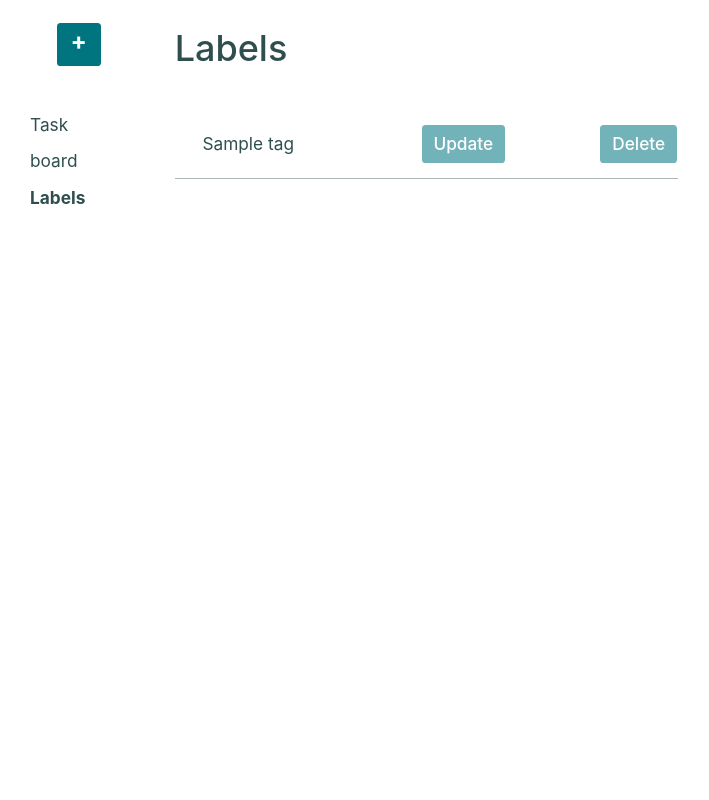
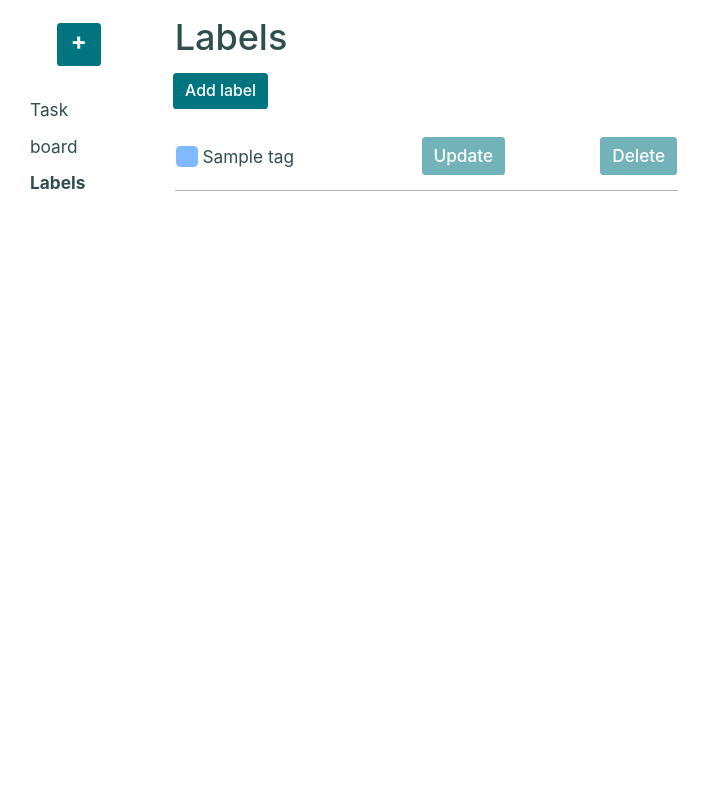
Before and after one commit to CrazyHilly/taskboard, a Django app: page /tags/ in a window 1280 px wide. Shown: the whole page, without its empty margins (0-709 px from the left). Run offline with Django 5.2, Linux system fonts and the light colour scheme; tables that the repository leaves empty hold one stand-in row (values such as "Sample post").

Commit message:
Update styles

```diff
--- a/static/css/styles.css
+++ b/static/css/styles.css
@@ -1,10 +1,8 @@
 :root {
-    --primary-color: darkslategray;
-    --primary-shadow-color: rgba(47, 79, 79, 0.548);
-    --secondary-color: rgba(47, 79, 79, 0.4);
-    --secondary-shadow-color: rgba(47, 79, 79, 0.3);
-    --button-color: rgb(0, 117, 128);
-    --button-shadow-color: rgba(0, 130, 150, 0.4);
+  --primary-color: rgb(0, 117, 128);
+  --primary-shadow-color: rgba(0, 130, 150, 0.4);
+  --secondary-color: darkslategray;
+  --secondary-shadow-color: rgba(47, 79, 79, 0.4);
 
   --critical: rgb(207, 2, 2);
   --critical-shadow: rgba(255, 0, 43, 0.07);
@@ -17,13 +15,16 @@
 
   --new: rgba(0, 140, 255, 0.5);
   --active: rgba(0, 128, 0, 0.5);
-
-    --yellow: rgba(255, 255, 0, 0.497);
 }
 
 ::selection {
-  background-color: var(--secondary-shadow-color);
+  background-color: var(--primary-shadow-color);
   color: var(--primary-color);
+}
+
+select option:hover {
+  background-color: var(--primary-color);
+  color: white;
 }
 
 html {
@@ -32,8 +33,16 @@ html {
 
 body, a, a:hover {
   margin-top: 10px;
-    color: var(--primary-color);
+  color: var(--secondary-color);
   text-decoration: none;
+}
+
+.heading {
+  margin: 17px 0 40px 23px;
+}
+
+.content {
+  margin-left: 23px;
 }
 
 .font-size-09 {
@@ -335,7 +316,7 @@ li .shield-icon {
 }
 
 .task-detail-heading {
-  margin: 6px 0 0;
+  margin: 6px 0 0 23px;
 }
 
 .task-detail-table {
@@ -414,45 +395,56 @@ li .shield-icon {
 }
 
 .completed-status {
-  background-color: var(--secondary-color);
+  background-color: var(--secondary-shadow-color);
 }
 
-.tag, .tag:not(:disabled):not(.disabled), tag:focus {
+.tag, .tag:not(:disabled):not(.disabled), .tag:focus {
   padding: 1pt 3pt 1pt 3pt;
   margin: 3pt 4pt 0 0;
-  color: var(--primary-color);
   font-weight: 400;
-  cursor: text;
+  cursor: inherit;
   border: none;
-  user-select: none;
+  user-select: initial;
 }
 
-.holiday-tag {
+.tag-blue {
   background-color: rgba(0, 115, 255, 0.5);
 }
 
-.school-tag {
+.tag-brown {
+  background-color: rgba(93, 39, 8, 0.7);
+}
+
+.tag-gray {
+  background-color: rgba(153, 152, 152, 0.5);
+}
+
+.tag-green {
+  background-color: rgba(85, 223, 85, 0.5);
+}
+
+.tag-pink {
+  background-color: rgba(233, 89, 218, 0.5);
+}
+
+.tag-olive {
+  background-color: rgba(128, 128, 0, 0.5);
+}
+
+.tag-orange {
   background-color: rgba(255, 166, 0, 0.5);
 }
 
-.home-tag {
-  background-color: rgba(85, 223, 85, 0.5);
+.tag-purple {
+  background-color: rgba(128, 0, 128, 0.5);
 }
 
-.shop-tag {
-  background-color: rgba(153, 152, 152, 0.5);
-}
-
-.work-tag {
+.tag-red {
   background-color: rgba(239, 73, 73, 0.5);
 }
 
-.appointment-tag {
+.tag-yellow {
   background-color: rgba(255, 255, 0, 0.5);
-}
-
-.children-tag {
-  background-color: rgba(233, 89, 218, 0.5);
 }
 
 .product-image-detail {
@@ -463,38 +455,33 @@ li .shield-icon {
   display: block;
 }
 
-.tag-heading {
-    margin: 17px 0 40px 23px;
-}
-
 .tag-table {
-  margin-left: 23px;
   font-size: 1.2em;
   padding: 5px;
   line-height: 1.8em;
 }
 
 .tag-row {
-  border-bottom: 1px solid var(--secondary-color);
+  border-bottom: 1px solid var(--secondary-shadow-color);
   padding: 5px 5px 5px 5px;
 }
 
 .tag-button {
   color: white;
   font-size: 1em;
-  background-color: var(--button-color);
+  background-color: var(--primary-color);
   opacity: 0.55;
 }
 
 .tag-button:hover, .tag-button:focus {
   color: white;
-  background-color: var(--button-color);
+  background-color: var(--primary-color);
   opacity: 0.75;
 }
 
 .tag-button:active {
   color: white;
-  background-color: var(--button-color);
+  background-color: var(--primary-color);
   opacity: 1;
 }
 
--- a/templates/board/tag_list.html
+++ b/templates/board/tag_list.html
@@ -1,15 +1,21 @@
 {% extends "base.html" %}
 
 {% block content %}
-    <h1 class="tag-heading">
+    <h1 class="task-detail-heading">
         Labels
     </h1>
 
-    <table class="col-6 tag-table">
+    <div class="ml-4">
+        <a href="{% url "board:tag-create" %}" class="btn button">
+            Add label
+        </a>
+    </div>
+
+    <table class="col-6 tag-table content">
         {% for tag in tag_list %}
             <tr class="tag-row">
                 <td>
-                    <span class="empty {{ tag.name }}-tag">
+                    <span class="empty tag-{{ tag.color }}">
                         W
                     </span>
                     &nbsp;{{ tag }}
--- a/templates/board/task_detail.html
+++ b/templates/board/task_detail.html
@@ -1,7 +1,7 @@
 {% extends "base.html" %}
 
 {% block content %}
-    <h2 class="task-detail-heading ml-4">
+    <h2 class="task-detail-heading">
         {{ object.pk }}: {{ object.name }}
     </h2>
 
```
Also changed, not shown: other parts of static/css/styles.css (+13 -37 lines). Lines whose indentation alone changed are shown as unchanged.
